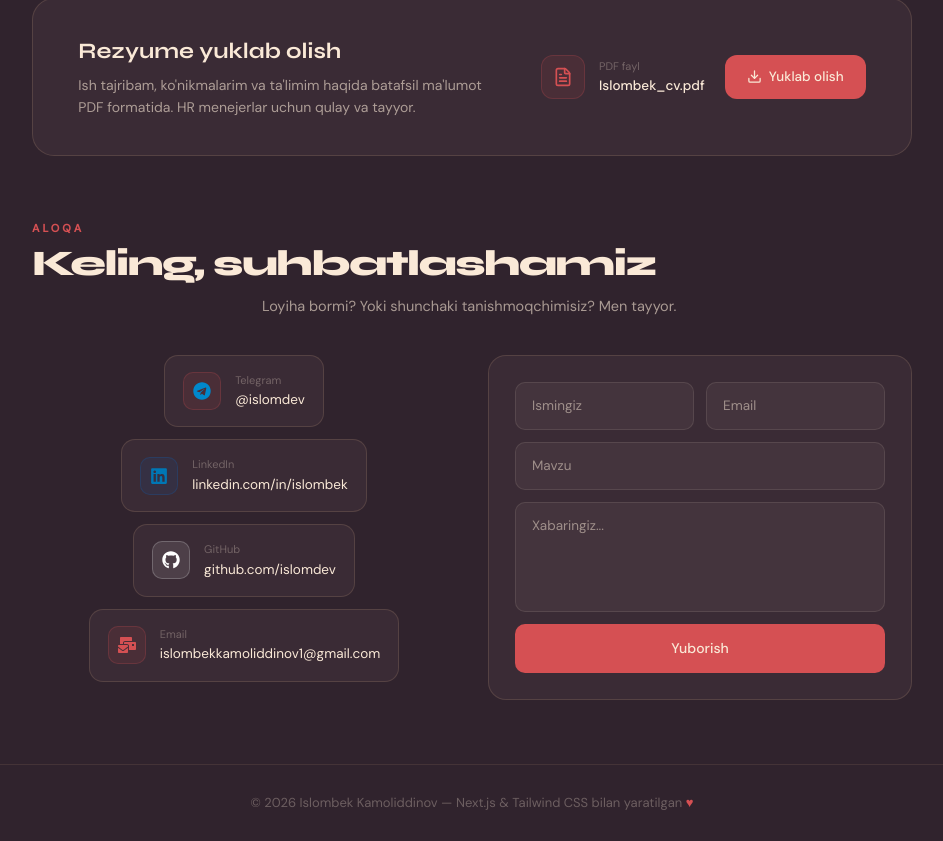
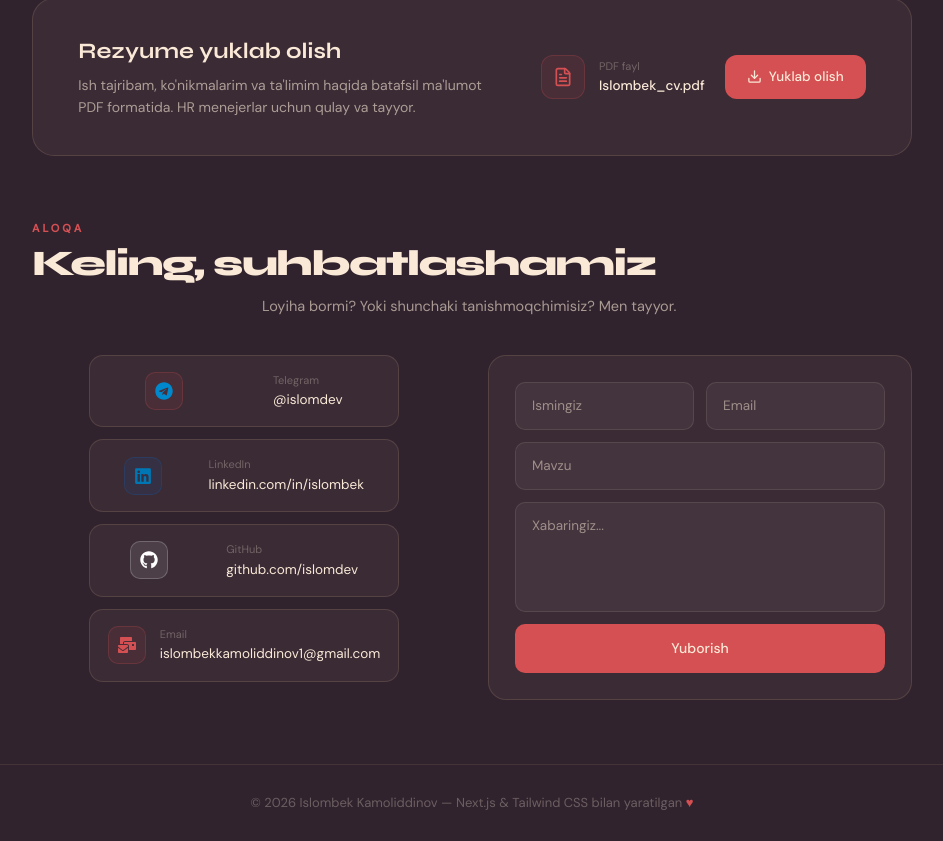
Before and after one commit to islome/my-portfolio, a Next.js app: page / in a window 1280 px wide. Shown: the part 3810-4651 px from the top of the page, without its empty margins (168-1111 px from the left). Built offline with nearby package versions, Linux system fonts and the light colour scheme.

Commit message:
design change

```diff
--- a/components/Contact.tsx
+++ b/components/Contact.tsx
@@ -168,6 +168,7 @@ export default function Contact() {
                   padding: "16px 18px",
                   textDecoration: "none",
                   transition: "border-color 0.2s",
+                  width: "100%",
                 }}
                 onMouseEnter={(e) =>
                   (e.currentTarget.style.borderColor = "rgba(213,80,83,0.35)")
@@ -194,7 +195,7 @@ export default function Contact() {
                 >
                   <Icon size={18} color={iconColor} />
                 </div>
-                <div>
+                <div style={{ textAlign: "left" }}>
                   <div
                     style={{
                       fontSize: "11px",
```
